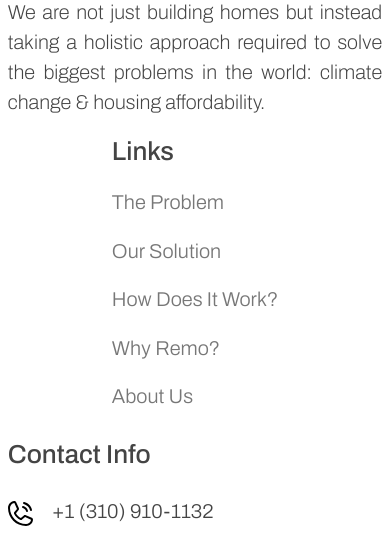
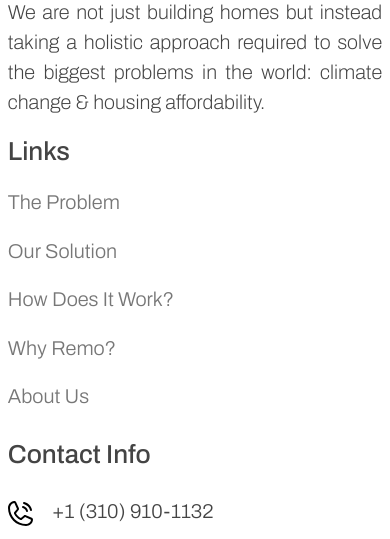
Before and after one commit to TechnoboostSoftware/RemoHomes, a plain HTML site: page index.html in a window 390 px wide. Shown: the part 6581-7120 px from the top of the page. Drawn offline with nearby package versions, Linux system fonts and the light colour scheme.

Commit message:
footer link bugs fixed for mobile

```diff
--- a/assets/css/style.css
+++ b/assets/css/style.css
@@ -2206,6 +2206,9 @@ section {
   #blackviewButton {
     margin-top: 2rem;
   }
+  #linkDetails{
+    justify-content:left!important;
+  }
 }
 /* Large devices (laptops/desktops, 992px and up) */
 @media only screen and (max-width: 992px) {
--- a/index.html
+++ b/index.html
@@ -10,7 +10,7 @@
     <meta content="" name="keywords">
 
     <!-- Favicons -->
-    <link href="assets/img/favicon.png" rel="icon">
+    <link href="assets/img/favicon.svg" rel="icon">
     <link href="assets/img/apple-touch-icon.png" rel="apple-touch-icon">
 
     <!-- Google Fonts -->
@@ -372,7 +372,7 @@
 
                             </div>
 
-                            <div class="col-lg-3 col-md-6 footer-links m-0 d-flex justify-content-center">
+                            <div class="col-lg-3 col-md-6 footer-links m-0 d-flex justify-content-center" id="linkDetails">
                                 <!-- <div class=""> -->
                                 <!-- <h3 class="footerLink">Links</h3> -->
                                 <!-- </div> -->
```
Also changed, not shown: assets/img/favicon.png (added), assets/img/favicon.svg (added).
